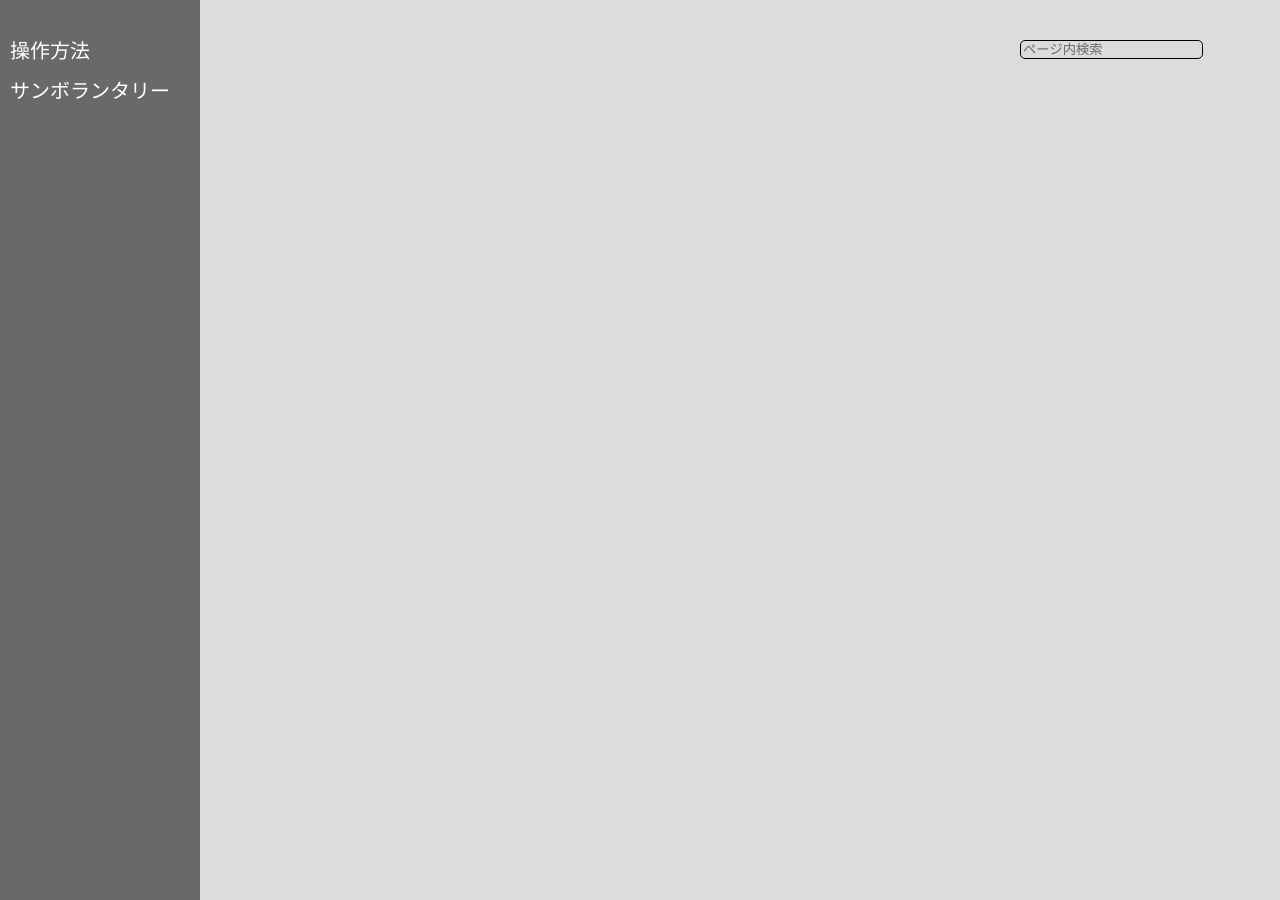
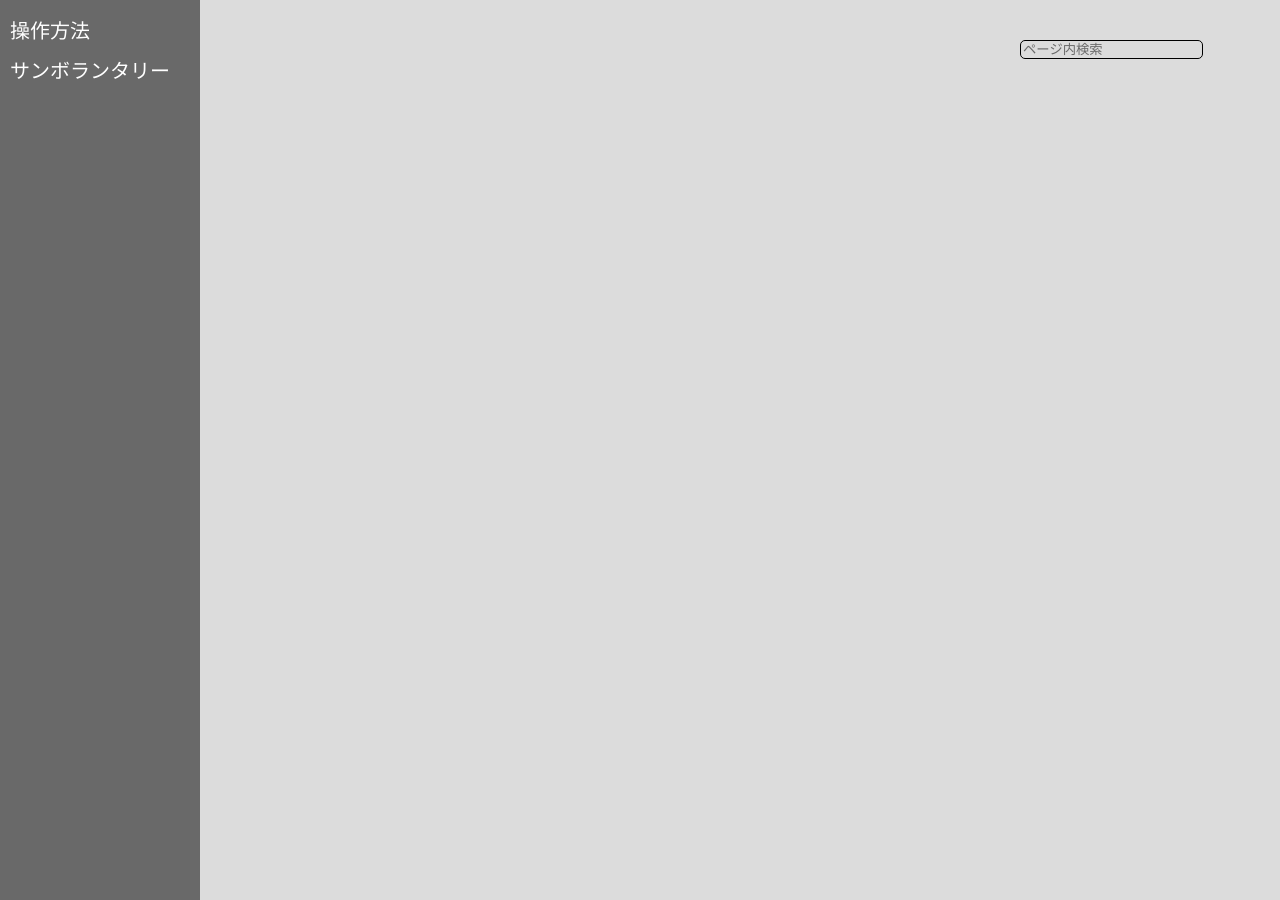
Before and after one commit to koyomiyahouya/koyomiyahouya.github.io, a Jekyll site: the page conv/index.html, which Jekyll copies as it is, in a window 1280 px wide. Built offline with Jekyll 4.4.1, drawn with Linux system fonts in a browser that asks for light colours.

Commit message:
Update index.html

```diff
--- a/conv/index.html
+++ b/conv/index.html
@@ -2,16 +2,11 @@
 <html lang="jp">
     <head>
         <meta charset="utf-8">
-        <link rel="stylesheet" type="text/css" href="./light-theme.css">
-        <meta http-equiv="Pragma" content="no-cache">
-        <meta http-equiv="Cache-Control" content="no-cache">
-        <meta http-equiv="Expires" content="0">
+        <link rel="stylesheet" type="text/css" id="css">
         <meta name="viewport" content="width=device-width,initial-scale=1">
     </head>
     <body>
         <nav id="nav-pc">
-            <div style="height: 10px;"></div>
-            <div class="nav-menu"></div>
         </nav>
         <main id="main">
         </main>
@@ -22,7 +17,8 @@
             <span id="selecting-contents-display" onclick="mobile_header_switch()">
                 選択
             </span>
-            <nav id="nav-mobile"></nav>
+            <nav id="nav-mobile">
+            </nav>
         </header>
         <div id="list">
             <input id="search_word" placeholder="ページ内検索" type="text" style="background-color:rgba(0,0,0,0);border-radius:5px;margin: 10px 10px 0px 10px;">
@@ -33,4 +29,5 @@
     <script src="https://cdnjs.cloudflare.com/ajax/libs/marked/0.3.6/marked.js"></script>
     <script src="https://cdnjs.cloudflare.com/ajax/libs/slideout/1.0.1/slideout.min.js"></script>
     <script src="./script.js"></script>
+    <!--<script src="https://www.line-website.com/social-plugins/js/thirdparty/loader.min.js" async="async" defer="defer"></script>-->
 </html>
```
